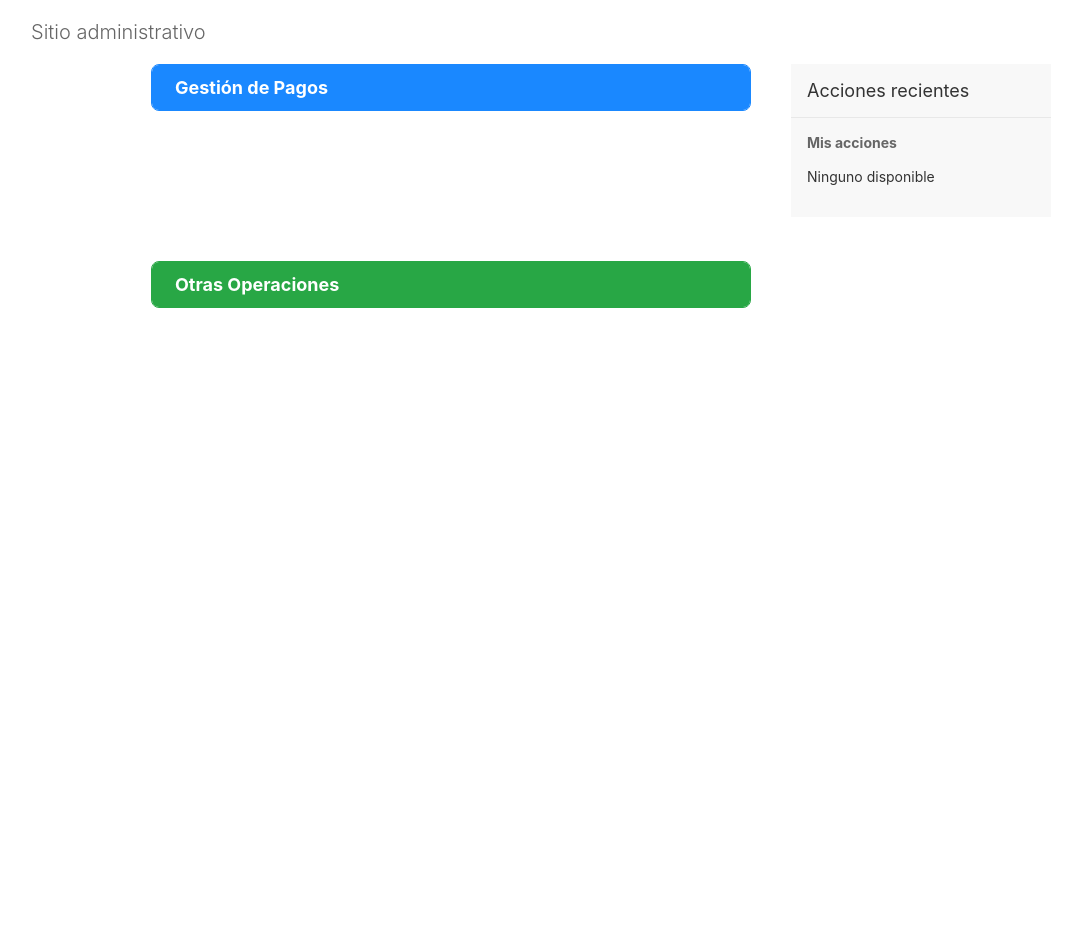
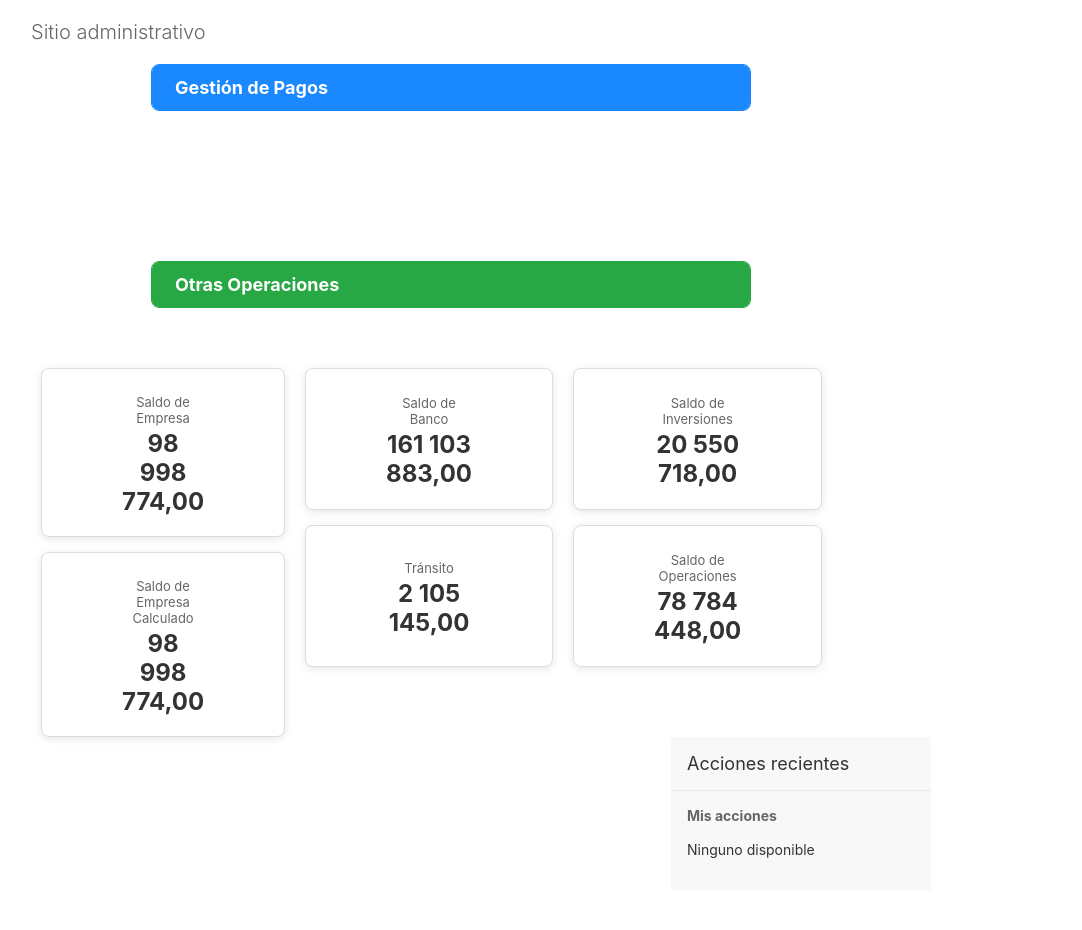
Before and after one commit to josecarlospr2002/Gestor-de-Pago-CTE, a Django app: page /admin/ in a window 1280 px wide. Shown: the part 49-979 px from the top of the page, without its empty margins (9-1091 px from the left). Before the commit the page ends 357 px from the top, so only its background shows below. Run offline with Django 4.2, Linux system fonts and the light colour scheme; the visitor is signed in with stand-in values (Sample User, id 1); data comes from the database, SQL or seed files in the repository; data that the repository does not hold is empty.

Commit message:
Agregado panel de indicadores financieros al dashboard

```diff
--- a/gestor_pagos/urls.py
+++ b/gestor_pagos/urls.py
@@ -1,19 +1,3 @@
-"""
-URL configuration for gestor_pagos project.
-
-The `urlpatterns` list routes URLs to views. For more information please see:
-    https://docs.djangoproject.com/en/4.2/topics/http/urls/
-Examples:
-Function views
-    1. Add an import:  from my_app import views
-    2. Add a URL to urlpatterns:  path('', views.home, name='home')
-Class-based views
-    1. Add an import:  from other_app.views import Home
-    2. Add a URL to urlpatterns:  path('', Home.as_view(), name='home')
-Including another URLconf
-    1. Import the include() function: from django.urls import include, path
-    2. Add a URL to urlpatterns:  path('blog/', include('blog.urls'))
-"""
 from django.contrib import admin
 from django.urls import path
 from django.shortcuts import redirect
--- a/templates/admin/index.html
+++ b/templates/admin/index.html
@@ -3,7 +3,9 @@
 {% block content %}
 <div id="content-main" style="display: flex; gap: 120px; flex-wrap: wrap; padding-left: 120px;">
 
-    <!-- GESTIÓN DE PAGOS -->
+    <!-- ============================================ -->
+    <!-- GESTIÓN DE PAGOS                              -->
+    <!-- ============================================ -->
     <div class="module" style="flex: 1; min-width: 400px; border: 1px solid #1a88ff; border-radius: 8px; overflow: hidden;">
         <div style="background: #1a88ff; color: white; padding: 12px 15px; font-size: 18px; font-weight: bold;">
             <i class="fas fa-file-invoice" style="margin-right: 8px;"></i>Gestión de Pagos
@@ -22,7 +24,7 @@
                                         {{ model.name }}
                                     </a>
                                 </th>
-                                <td style="padding: 12px 15px; border-bottom: 1px solid #eee; text-align: right;">
+                                <td style="padding: 12px 15px; border-bottom: 1px solid #eee;">
                                     <a href="{{ model.add_url }}" class="addlink" style="margin-right: 10px;">
                                         <i class="fas fa-plus"></i> Añadir
                                     </a>
@@ -67,7 +69,7 @@
                                         {{ model.name }}
                                     </a>
                                 </th>
-                                <td style="padding: 12px 15px; border-bottom: 1px solid #eee; text-align: right;">
+                                <td style="padding: 12px 15px; border-bottom: 1px solid #eee;">
                                     <a href="{{ model.add_url }}" class="addlink" style="margin-right: 10px;">
                                         <i class="fas fa-plus"></i> Añadir
                                     </a>
@@ -84,7 +86,9 @@
         </table>
     </div>
 
-    <!-- OTRAS OPERACIONES -->
+    <!-- ============================================ -->
+    <!-- OTRAS OPERACIONES                            -->
+    <!-- ============================================ -->
     <div class="module" style="flex: 1; min-width: 400px; border: 1px solid #28a745; border-radius: 8px; overflow: hidden;">
         <div style="background: #28a745; color: white; padding: 12px 15px; font-size: 18px; font-weight: bold;">
             <i class="fas fa-university" style="margin-right: 8px;"></i>Otras Operaciones
@@ -103,7 +107,7 @@
                                         {{ model.name }}
                                     </a>
                                 </th>
-                                <td style="padding: 12px 15px; border-bottom: 1px solid #eee; text-align: right;">
+                                <td style="padding: 12px 15px; border-bottom: 1px solid #eee;">
                                     <a href="{{ model.add_url }}" class="addlink" style="margin-right: 10px;">
                                         <i class="fas fa-plus"></i> Añadir
                                     </a>
@@ -127,7 +131,7 @@
                                         {{ model.name }}
                                     </a>
                                 </th>
-                                <td style="padding: 12px 15px; border-bottom: 1px solid #eee; text-align: right;">
+                                <td style="padding: 12px 15px; border-bottom: 1px solid #eee;">
                                     <a href="{{ model.add_url }}" class="addlink" style="margin-right: 10px;">
                                         <i class="fas fa-plus"></i> Añadir
                                     </a>
@@ -151,7 +155,7 @@
                                         {{ model.name }}
                                     </a>
                                 </th>
-                                <td style="padding: 12px 15px; border-bottom: 1px solid #eee; text-align: right;">
+                                <td style="padding: 12px 15px; border-bottom: 1px solid #eee;">
                                     <a href="{{ model.add_url }}" class="addlink" style="margin-right: 10px;">
                                         <i class="fas fa-plus"></i> Añadir
                                     </a>
@@ -169,4 +173,80 @@
     </div>
 
 </div>
+
+<!-- ============================================ -->
+<!-- INDICADORES FINANCIEROS                      -->
+<!-- ============================================ -->
+<div style="display: flex; gap: 20px; padding: 30px 10px 0 10px;">
+
+    <!-- COLUMNA 1 -->
+    <div style="flex: 1; display: flex; flex-direction: column; gap: 15px;">
+
+        <!-- Saldo de Empresa -->
+        <div style="background: #fff; border: 1px solid #ddd; border-radius: 8px; padding: 20px 80px; text-align: center; box-shadow: 0 2px 8px rgba(0,0,0,0.1); min-height: 100px; display: flex; flex-direction: column; justify-content: center;">
+            <div style="font-size: 20px; color: #1a88ff; margin-bottom: 5px;">
+                <i class="fas fa-building"></i>
+            </div>
+            <div style="font-size: 13px; color: #666; margin-bottom: 3px;">Saldo de Empresa</div>
+            <div style="font-size: 24px; font-weight: bold; color: #333;">98 998 774,00</div>
+        </div>
+
+        <!-- Saldo de Empresa Calculado -->
+        <div style="background: #fff; border: 1px solid #ddd; border-radius: 8px; padding: 20px 80px; text-align: center; box-shadow: 0 2px 8px rgba(0,0,0,0.1); min-height: 100px; display: flex; flex-direction: column; justify-content: center;">
+            <div style="font-size: 20px; color: #17a2b8; margin-bottom: 5px;">
+                <i class="fas fa-calculator"></i>
+            </div>
+            <div style="font-size: 13px; color: #666; margin-bottom: 3px;">Saldo de Empresa Calculado</div>
+            <div style="font-size: 24px; font-weight: bold; color: #333;">98 998 774,00</div>
+        </div>
+
+    </div>
+
+    <!-- COLUMNA 2 -->
+    <div style="flex: 1; display: flex; flex-direction: column; gap: 15px;">
+
+        <!-- Saldo de Banco -->
+        <div style="background: #fff; border: 1px solid #ddd; border-radius: 8px; padding: 20px 80px; text-align: center; box-shadow: 0 2px 8px rgba(0,0,0,0.1); min-height: 100px; display: flex; flex-direction: column; justify-content: center;">
+            <div style="font-size: 20px; color: #28a745; margin-bottom: 5px;">
+                <i class="fas fa-university"></i>
+            </div>
+            <div style="font-size: 13px; color: #666; margin-bottom: 3px;">Saldo de Banco</div>
+            <div style="font-size: 24px; font-weight: bold; color: #333;">161 103 883,00</div>
+        </div>
+
+        <!-- Tránsito -->
+        <div style="background: #fff; border: 1px solid #ddd; border-radius: 8px; padding: 20px 80px; text-align: center; box-shadow: 0 2px 8px rgba(0,0,0,0.1); min-height: 100px; display: flex; flex-direction: column; justify-content: center;">
+            <div style="font-size: 20px; color: #ffc107; margin-bottom: 5px;">
+                <i class="fas fa-truck"></i>
+            </div>
+            <div style="font-size: 13px; color: #666; margin-bottom: 3px;">Tránsito</div>
+            <div style="font-size: 24px; font-weight: bold; color: #333;">2 105 145,00</div>
+        </div>
+
+    </div>
+
+    <!-- COLUMNA 3 -->
+    <div style="flex: 1; display: flex; flex-direction: column; gap: 15px;">
+
+        <!-- Saldo de Inversiones -->
+        <div style="background: #fff; border: 1px solid #ddd; border-radius: 8px; padding: 20px 80px; text-align: center; box-shadow: 0 2px 8px rgba(0,0,0,0.1); min-height: 100px; display: flex; flex-direction: column; justify-content: center;">
+            <div style="font-size: 20px; color: #6f42c1; margin-bottom: 5px;">
+                <i class="fas fa-chart-line"></i>
+            </div>
+            <div style="font-size: 13px; color: #666; margin-bottom: 3px;">Saldo de Inversiones</div>
+            <div style="font-size: 24px; font-weight: bold; color: #333;">20 550 718,00</div>
+        </div>
+
+        <!-- Saldo de Operaciones -->
+        <div style="background: #fff; border: 1px solid #ddd; border-radius: 8px; padding: 20px 80px; text-align: center; box-shadow: 0 2px 8px rgba(0,0,0,0.1); min-height: 100px; display: flex; flex-direction: column; justify-content: center;">
+            <div style="font-size: 20px; color: #fd7e14; margin-bottom: 5px;">
+                <i class="fas fa-cogs"></i>
+            </div>
+            <div style="font-size: 13px; color: #666; margin-bottom: 3px;">Saldo de Operaciones</div>
+            <div style="font-size: 24px; font-weight: bold; color: #333;">78 784 448,00</div>
+        </div>
+
+    </div>
+
+</div>
 {% endblock %}
```
